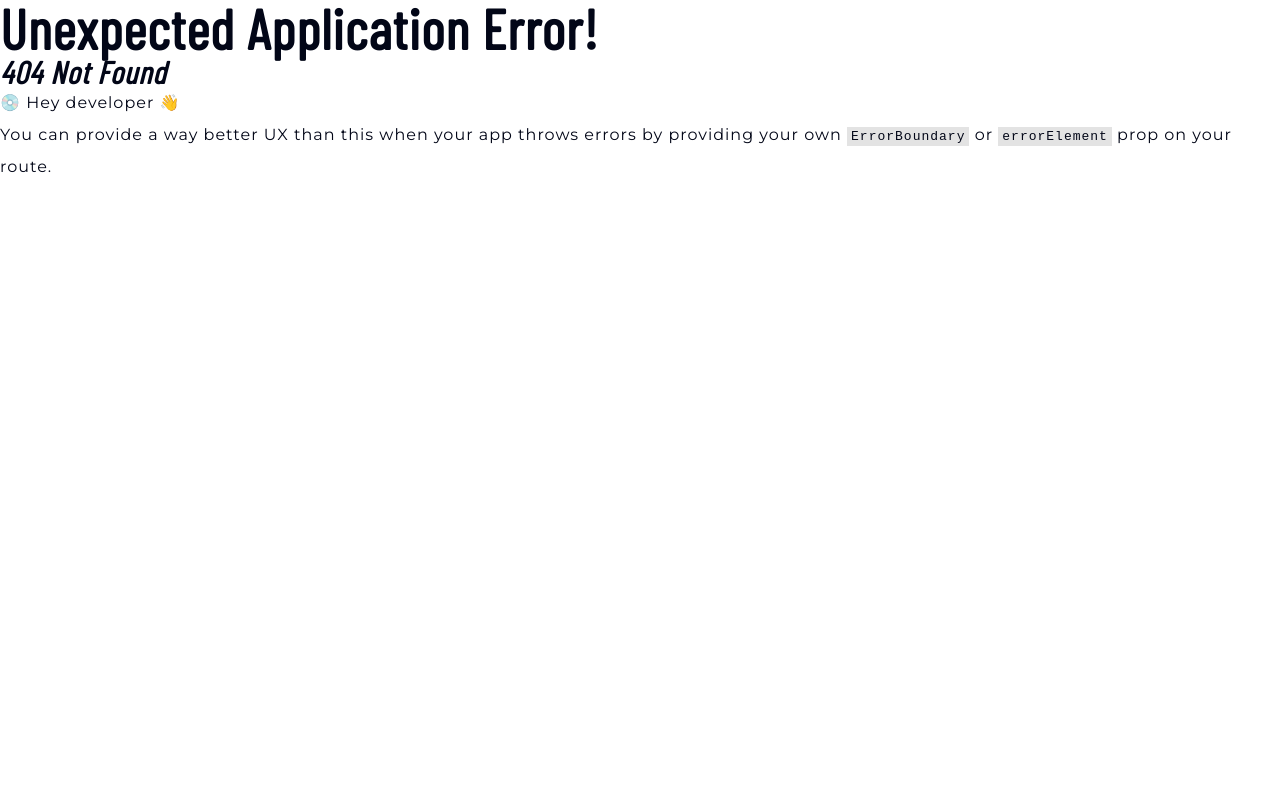
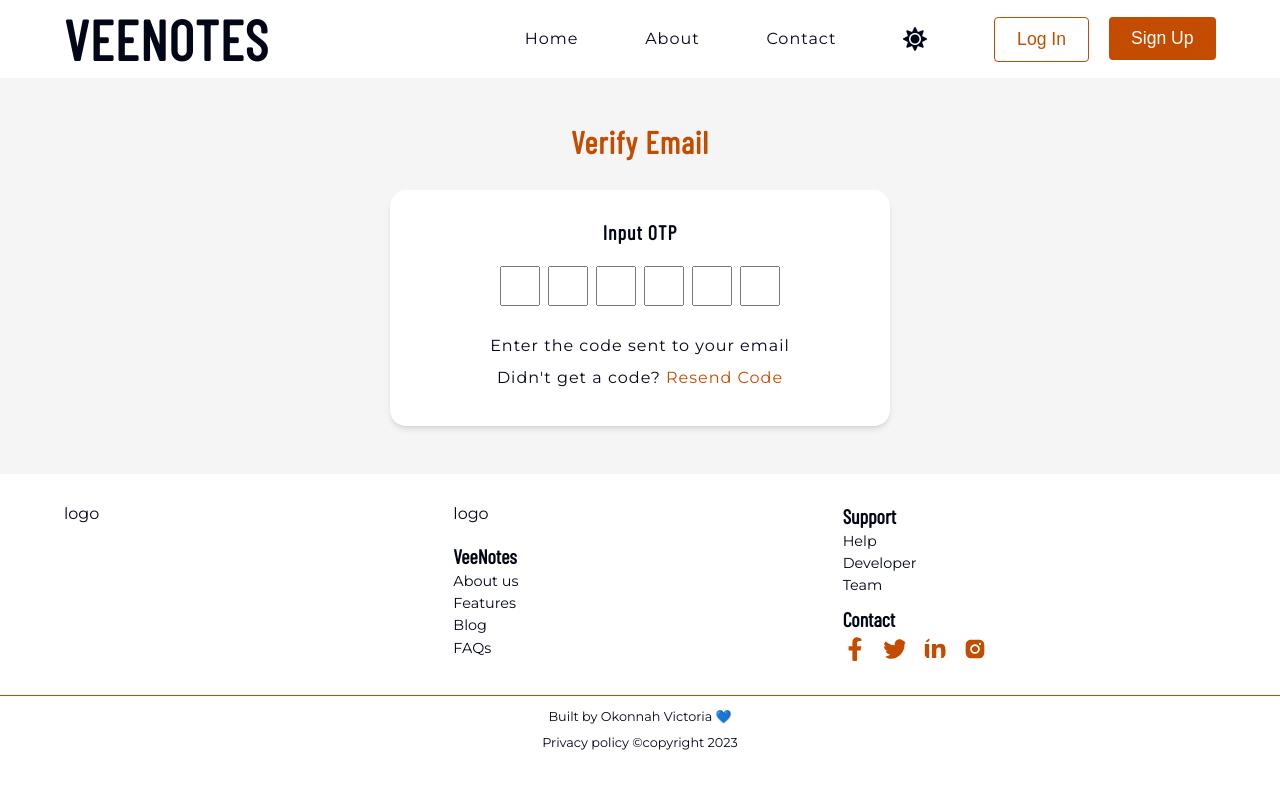
Before and after one commit to Vhickyy/Note-Client, a React (Vite) app: page /verifycode in a window 1280 px wide. Before the commit this address had no page. Shown: the top 788 px of the page. Built offline with nearby package versions, Linux system fonts and the light colour scheme.

Commit message:
added verification page

```diff
--- a/src/App.tsx
+++ b/src/App.tsx
@@ -3,6 +3,7 @@ import {createBrowserRouter,createRoutesFromElements,Route, RouterProvider} from
 import Layout from "./components/Home/Layout"
 import Login from "./Pages/Login"
 import Signup from "./Pages/Signup"
+import VerifyCode from "./Pages/VerifyCode"
 import Dashboard from "./Pages/Protected/Dashboard"
 import AllNotes from "./Pages/Protected/AllNotes"
 import DeletedNotes from "./Pages/Protected/DeletedNotes"
@@ -11,12 +12,12 @@ import Protected from "./components/Dashboard/ProtectedLayout"
 import AddNote from "./Pages/Protected/AddNote"
 function App() {
   const router = createBrowserRouter(createRoutesFromElements(
-    // <>
     <Route path="/" >
       <Route element={<Layout/>}>
         <Route index element={<Home/>}/>
         <Route path="login" element={<Login/>}/>
         <Route path="signup" element={<Signup/>}/>
+        <Route path="verifycode" element={<VerifyCode/>}/>
       </Route>
       <Route path="dashboard" element={<Protected/>}>
         <Route index element={<Dashboard/>}/>
@@ -26,7 +27,6 @@ function App() {
         <Route path="addnote" element={<AddNote/>}/>
       </Route>
     </Route>
-    // </>
   ))
   return (
     <RouterProvider router={router}/>
--- a/src/Pages/Login.tsx
+++ b/src/Pages/Login.tsx
@@ -25,8 +25,9 @@ const Wrapper = styled.div`
 padding-block: 4rem;
 letter-spacing: normal;
 color: var(--primaryColor80);
+background-color: whitesmoke;
 form{
-  background-color: var(--primaryColor10);
+  background-color: white;
   width: min(90%,var(--fixedWidth));
   margin-inline: auto;
   padding: 2rem 2rem;
@@ -39,6 +40,7 @@ form{
   label{
     display: block;
     font-weight: 600;
+    margin-bottom: .5rem;
   }
   input{
     width: 100%;
--- a/src/Pages/Signup.tsx
+++ b/src/Pages/Signup.tsx
@@ -44,8 +44,9 @@ const Wrapper = styled.div`
 padding-block: 4rem;
 letter-spacing: normal;
 color: var(--primaryColor80);
+background-color: whitesmoke;
 form{
-  background-color: var(--primaryColor10);
+  background-color: white;
   width: min(90%,var(--fixedWidth));
   margin-inline: auto;
   padding: 2rem 2rem;
@@ -63,6 +64,7 @@ form{
   label{
     display: block;
     font-weight: 600;
+    margin-bottom: .5rem;
   }
   input{
     width: 100%;
--- /dev/null
+++ b/src/Pages/VerifyCode.tsx
@@ -0,0 +1,69 @@
+import { useState } from "react";
+import styled from "styled-components";
+
+const VerifyCode = () => {
+  const [code,setCode] = useState("")
+  return (
+    <Wrapper>
+        <h3>Verify Email</h3>
+        <div className="verify-box">
+            <h5>Input OTP</h5>
+            <div className="code-container">
+                {Array.from({length:6}).map((inp,index)=>{
+                    return (
+                        <>
+                        <input type="text" />
+                        </>
+                    )
+                })}
+            </div>
+            <p>Enter the code sent to your email</p>
+            <p>Didn't get a code? <span>Resend Code</span></p>
+        </div>
+    </Wrapper>
+  )
+}
+
+export default VerifyCode;
+
+const Wrapper = styled.div`
+    letter-spacing: var(--letterSpacing);
+    color: var(--textColor50);
+    background-color: whitesmoke;
+    padding-block: 3rem;
+    text-align: center;
+    display: grid;
+    gap: 2rem;
+    h3{
+        color: var(--primaryColor);
+    }
+    .verify-box{
+        padding-block: 2rem;
+        background-color: white;
+        width: min(90%,var(--fixedWidth));
+        margin-inline: auto;
+        box-shadow: var(--shadowmd);
+        border-radius: 1rem;
+        text-align: center;
+        /* display: grid; */
+        /* gap: ; */
+    }
+    span{
+        color: var(--primaryColor);
+        cursor: pointer;
+    }
+    .code-container{
+        display: flex;
+        justify-content: center;
+        align-items: center;
+        gap: .5rem;
+        margin-block: 1.5rem;
+        /* background-color: yellow; */
+        input{
+            height: 2.5rem;
+            width: 2.5rem;
+            text-align: center;
+            font-size: 1.2rem;
+        }
+    }
+`
```
Lines whose indentation alone changed are shown as unchanged.
